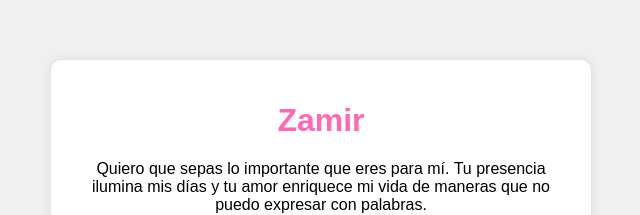
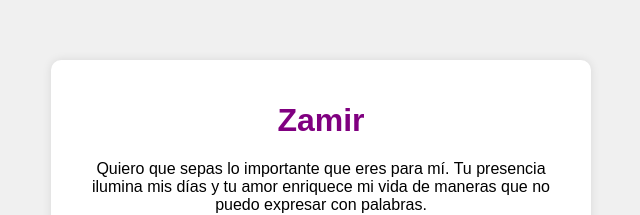
Before and after one commit to Esotg10/.github.io, a plain HTML site: page index.html in a window 1280 px wide. Shown: the part 211-426 px from the top of the page, without its empty margins (319-959 px from the left). Drawn offline with Linux system fonts and the light colour scheme.

Commit message:
Update index.html

```diff
--- a/index.html
+++ b/index.html
@@ -23,7 +23,7 @@
             text-align: center;
         }
         h1 {
-            color: #ff69b4;
+            color: #800080;
         }
     </style>
 </head>
```
